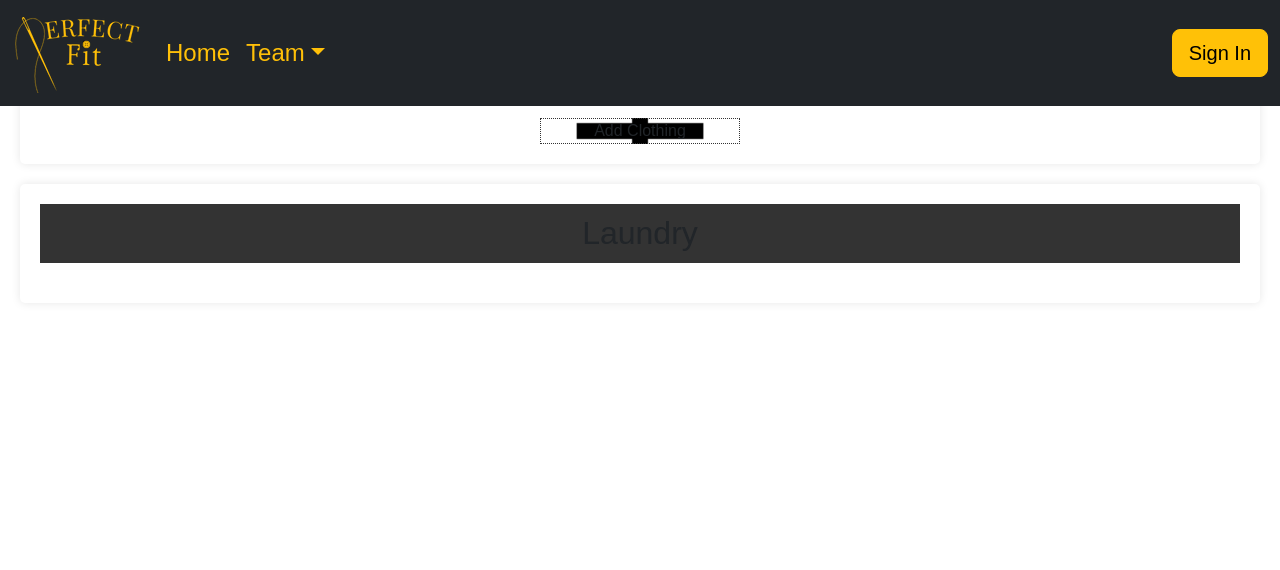
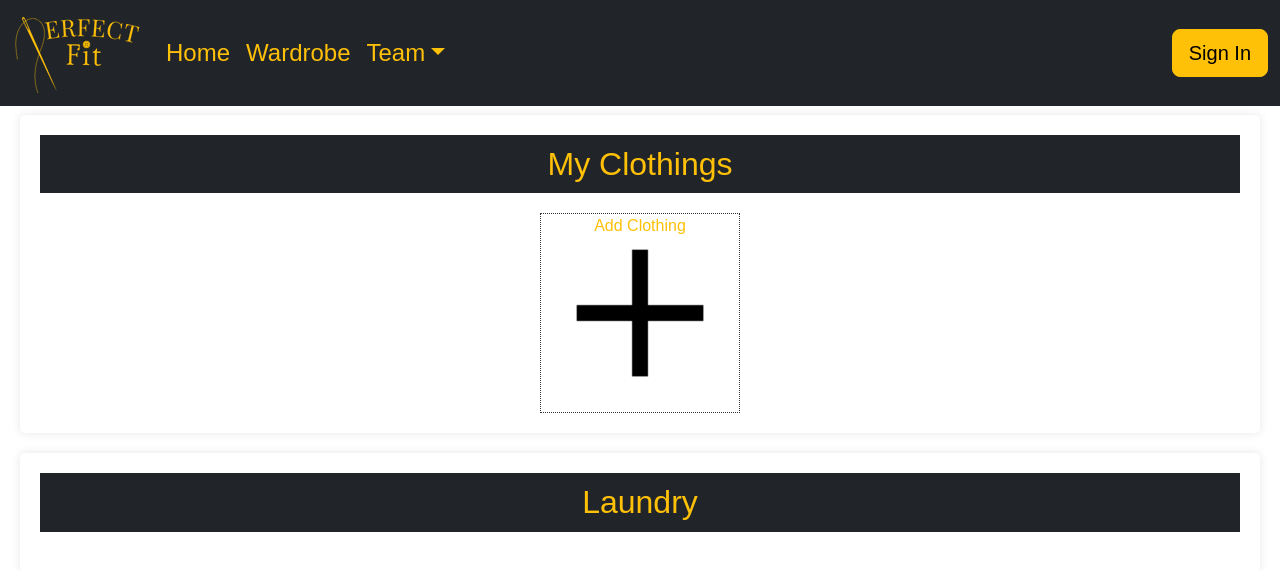
Before and after one commit to XChen601/Fashion-App, a React (Create React App) app: page /wardrobe in a window 1280 px wide. Shown: the top 570 px of the page. Built offline with nearby package versions, Linux system fonts and the light colour scheme.

Commit message:
connected wardrobe page to navbar

```diff
--- a/src/components/Navigation.js
+++ b/src/components/Navigation.js
@@ -1,6 +1,6 @@
-import React, { useState } from 'react';
+import React, { useState } from "react";
 import "bootstrap/dist/css/bootstrap.min.css";
-import logo from "./img/logo.png"
+import logo from "./img/logo.png";
 import "./Navigation.css";
 import {
   Button,
@@ -24,21 +24,45 @@ function Navigation(args) {
 
   return (
     <div>
-      <Navbar {...args} color='dark' light='false' dark='true' full='true' expand='xl' container='fluid' fixed='top' id='nav-bar'>
-      <NavbarBrand href="/">
-        <img
-            alt="logo"
-            src={logo}
-        />
-      </NavbarBrand>
+      <Navbar
+        {...args}
+        color="dark"
+        light="false"
+        dark="true"
+        full="true"
+        expand="xl"
+        container="fluid"
+        fixed="top"
+        id="nav-bar"
+      >
+        <NavbarBrand href="/">
+          <img alt="logo" src={logo} />
+        </NavbarBrand>
         <NavbarToggler onClick={toggle} />
         <Collapse isOpen={isOpen} navbar>
           <Nav className="me-auto" navbar>
             <NavItem>
-              <NavLink href="/" style={{color: '#ffc008', fontSize: "1.5rem"}}>Home</NavLink>
+              <NavLink
+                href="/"
+                style={{ color: "#ffc008", fontSize: "1.5rem" }}
+              >
+                Home
+              </NavLink>
+            </NavItem>
+            <NavItem>
+              <NavLink
+                href="/wardrobe"
+                style={{ color: "#ffc008", fontSize: "1.5rem" }}
+              >
+                Wardrobe
+              </NavLink>
             </NavItem>
             <UncontrolledDropdown nav inNavbar>
-              <DropdownToggle nav caret style={{color: '#ffc008', fontSize: "1.5rem"}}>
+              <DropdownToggle
+                nav
+                caret
+                style={{ color: "#ffc008", fontSize: "1.5rem" }}
+              >
                 Team
               </DropdownToggle>
               <DropdownMenu right>
@@ -50,11 +74,8 @@ function Navigation(args) {
             </UncontrolledDropdown>
           </Nav>
           <div>
-            <Button
-                color="warning"
-                size="lg"
-            >
-                Sign In
+            <Button color="warning" size="lg">
+              Sign In
             </Button>
           </div>
         </Collapse>
--- a/src/components/Wardrobe.js
+++ b/src/components/Wardrobe.js
@@ -34,7 +34,7 @@ function Wardrobe() {
   };
 
   return (
-    <div>
+    <div className="wardrobe-page">
       <section className="clothings">
         <h2>My Clothings</h2>
         <input type="file" id="image_input" onChange={handleImageChange} />
--- a/src/css/Wardrobe.css
+++ b/src/css/Wardrobe.css
@@ -1,7 +1,13 @@
+* {
+  color: #ffc008;
+}
+.wardrobe-page {
+  margin-top: 115px;
+}
 
 h2 {
-  background-color: #333;
-  color: #fff;
+  background-color: #212529;;
+  color: #ffc008;
   padding: 10px;
   text-align: center;
   margin: 0;
@@ -23,6 +29,7 @@ section {
   justify-content: center;
 }
 .clothing {
+  min-height: 200px;
   width: 200px;
   display: flex;
   flex-direction: column;
```
